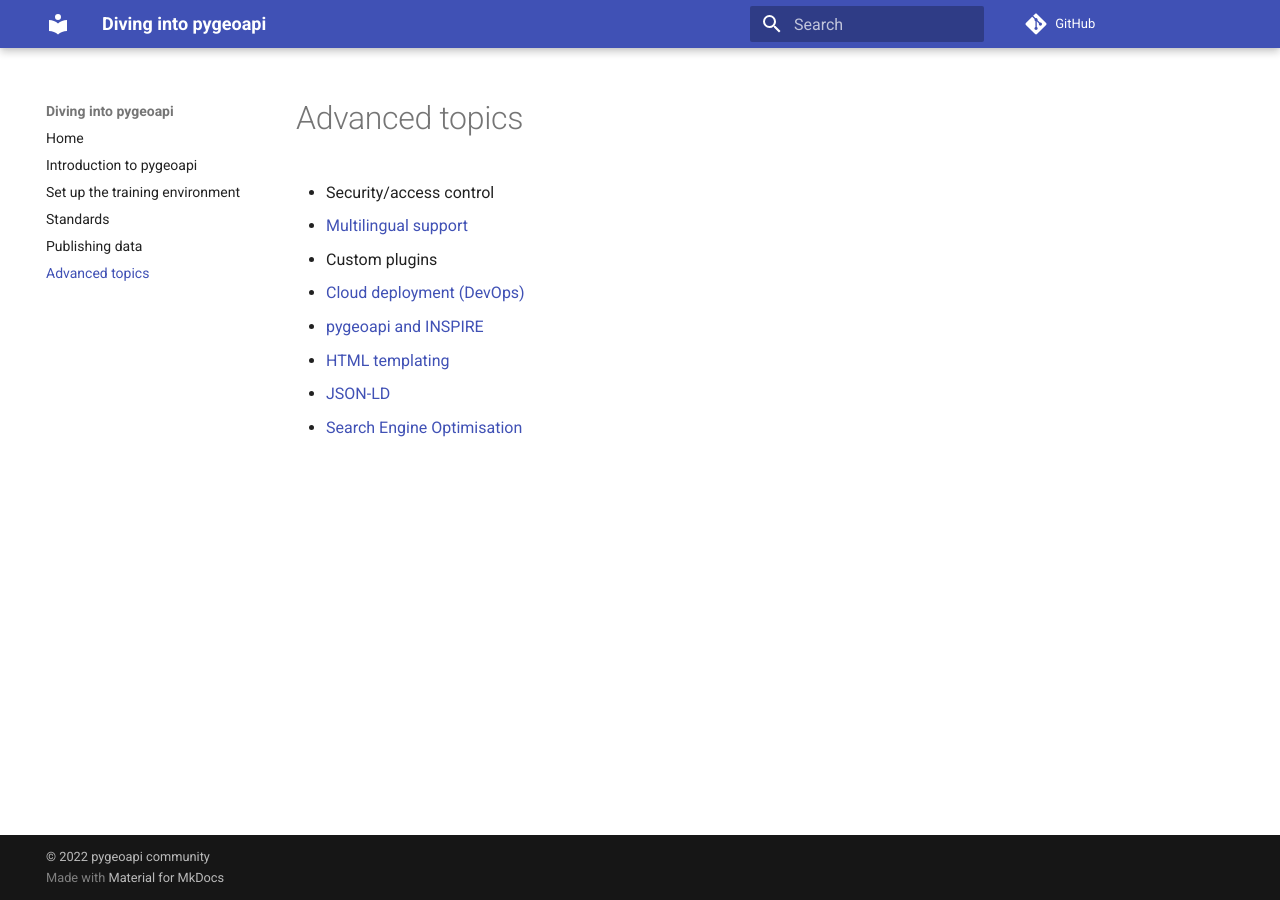
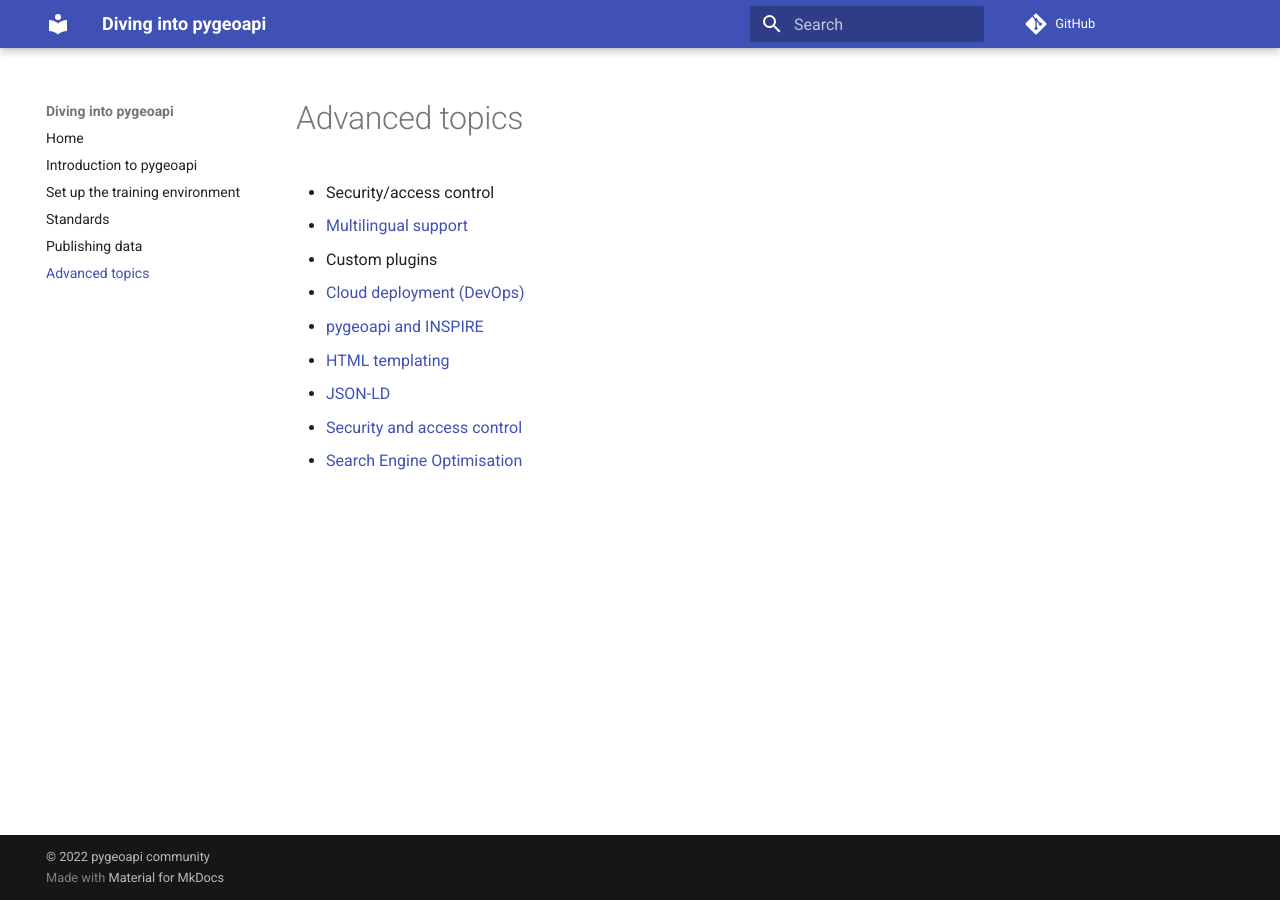
Before and after one commit to geopython/diving-into-pygeoapi, an MkDocs documentation site: the page built from workshop/content/docs/advanced/index.md, in a window 1280 px wide. Built offline with MkDocs 1.6.1 and Material for MkDocs 9.7.7, drawn with Linux system fonts in a browser that asks for light colours; comment, search, counter and statistics services are not loaded.

Commit message:
- bring back security and access control

```diff
--- a/workshop/content/docs/advanced/index.md
+++ b/workshop/content/docs/advanced/index.md
@@ -5,10 +5,11 @@ title: Advanced topics
 # Advanced topics
 
 - Security/access control
-- [Multilingual support](../i18n/index.md)
+- [Multilingual support](i18n.md)
 - Custom plugins
 - [Cloud deployment (DevOps)](cloud.md)
 - [pygeoapi and INSPIRE](inspire.md)
-- [HTML templating](jinja-templates/index.md)
-- [JSON-LD](json-ld/index.md)
-- [Search Engine Optimisation](seo/index.md)
+- [HTML templating](jinja-templates.md)
+- [JSON-LD](json-ld.md)
+- [Security and access control](security-access-control.md)
+- [Search Engine Optimisation](seo.md)
```
Also changed, not shown: workshop/content/docs/advanced/security-access-control.md (added, +5 -0 lines).
